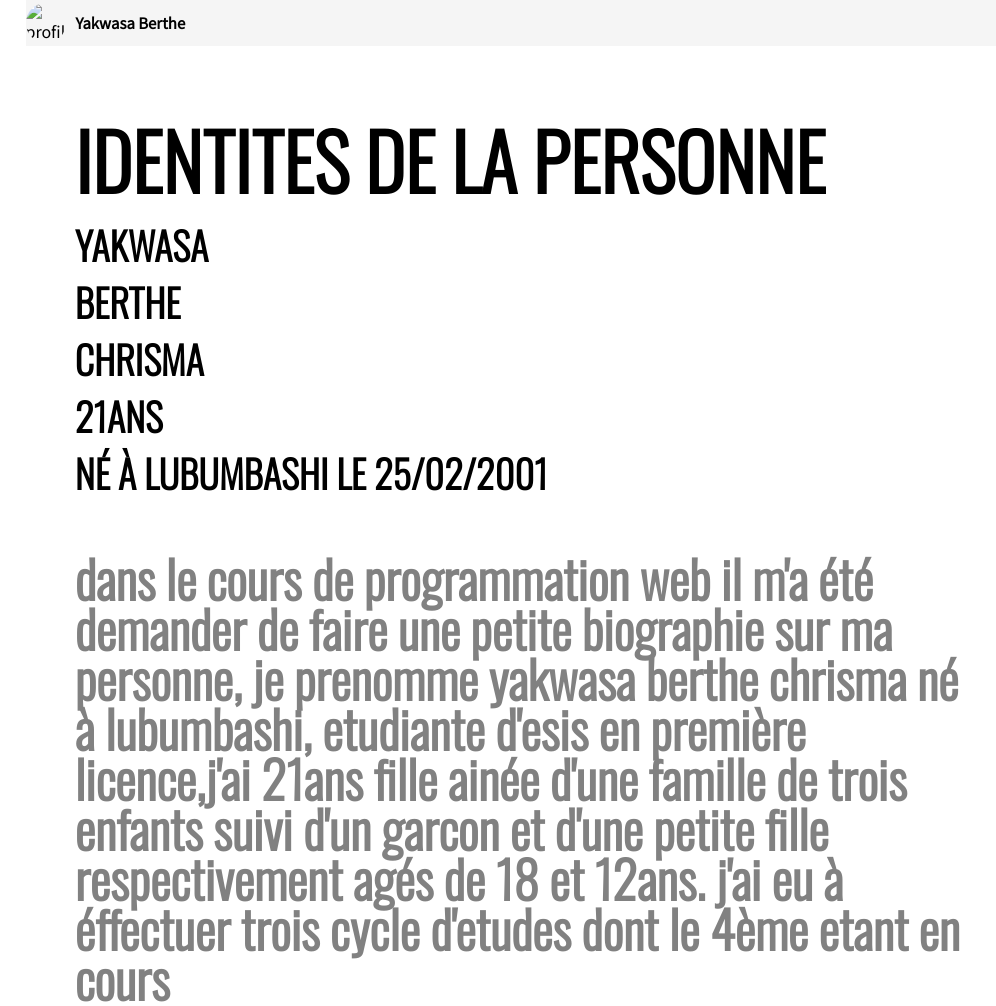
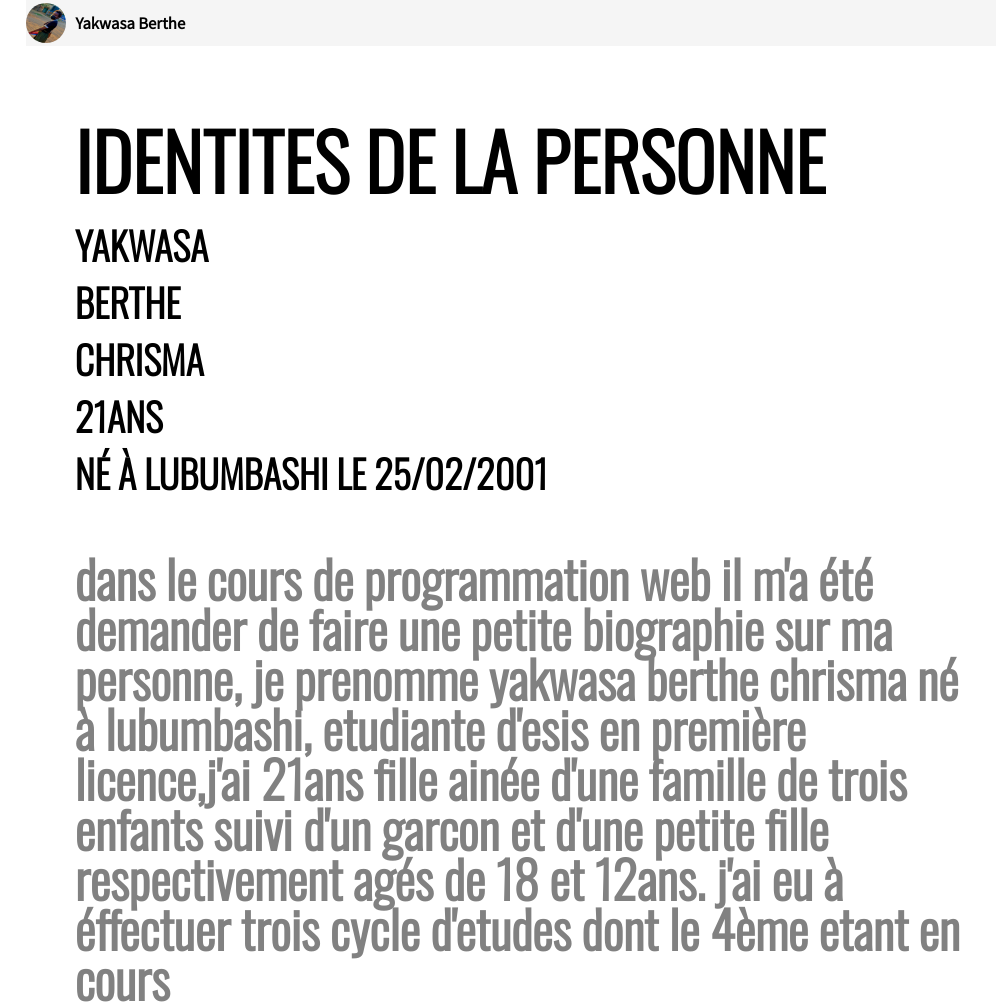
Before and after one commit to chrismaberth/mon_portfolio, a plain HTML site: page index.html in a window 1280 px wide. Shown: the top 1006 px of the page, without its empty margins (0-996 px from the left). Drawn offline with nearby package versions, Linux system fonts and the light colour scheme.

Commit message:
Update index.html

```diff
--- a/index.html
+++ b/index.html
@@ -10,7 +10,7 @@
    <body>
         <nav>
        <div class="profile">
-           <img src="images/chrisma.jpeg" alt="profile photo"/>
+           <img src="chrisma.jpeg" alt="profile photo"/>
            <h1>Yakwasa Berthe</h1>
        </div>
 
```
